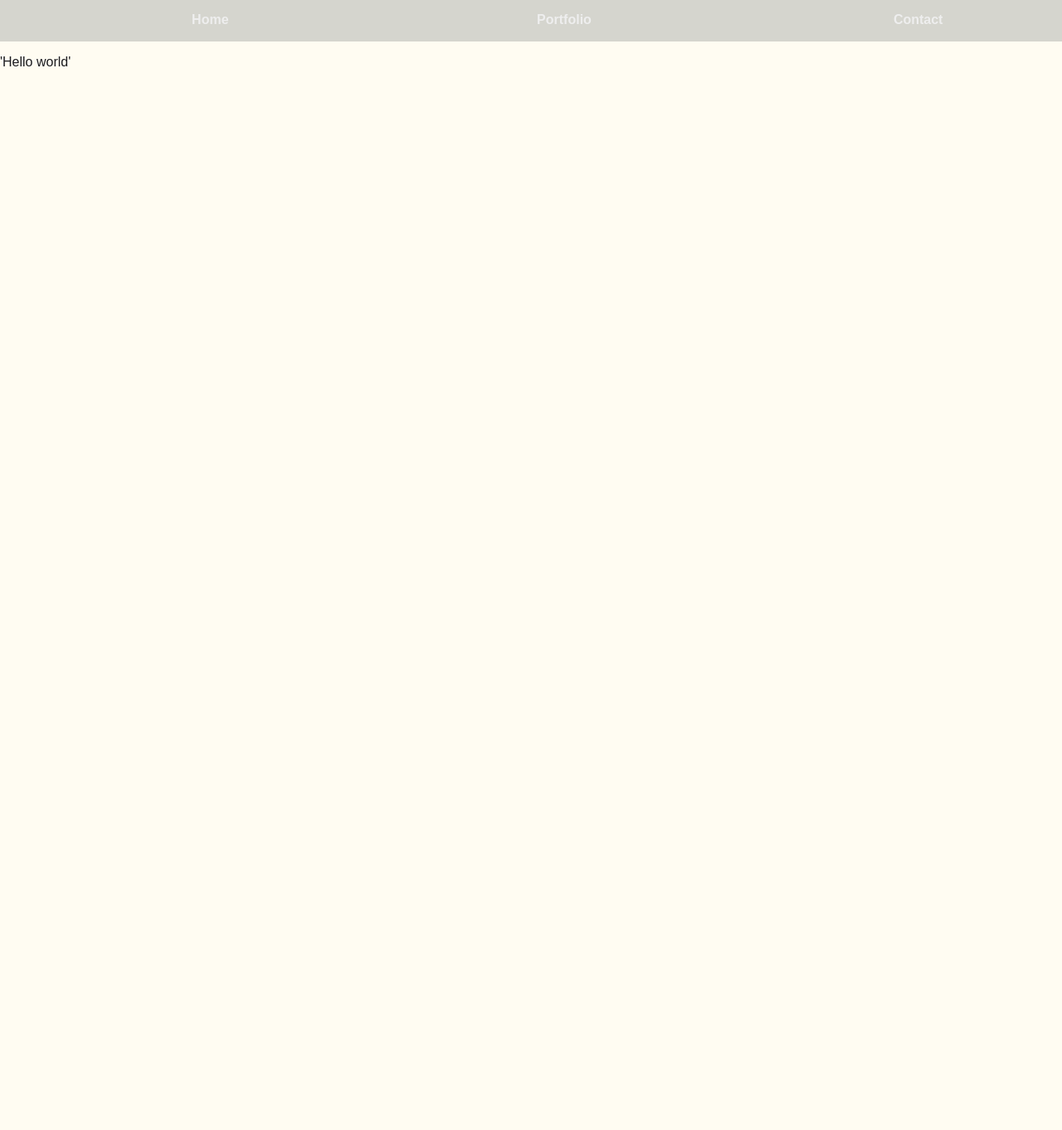
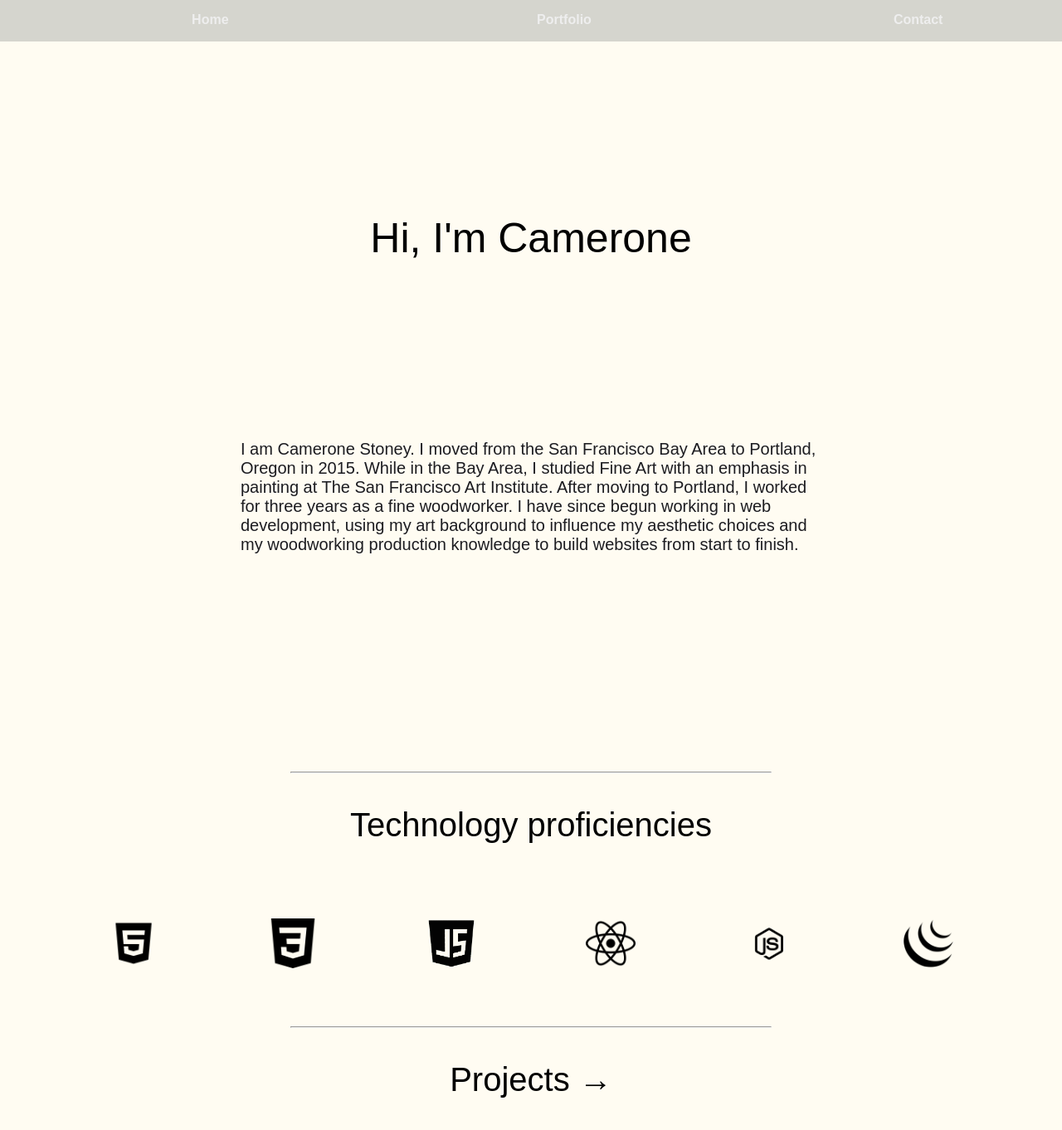
Before and after one commit to Cjstoney/portfolio_react, a React (Create React App) app: page / in a window 1280 px wide. Shown: the top 1362 px of the page at 83% size. Before the commit the page ends 800 px from the top, so only its background shows below. Built offline with nearby package versions, Linux system fonts and the light colour scheme.

Commit message:
refactor: import fixes

```diff
--- a/src/components/details/about/about.js
+++ b/src/components/details/about/about.js
@@ -1,7 +1,7 @@
 import React from "react";
 import { Link } from "react-router-dom";
 import techCards from "../../../techcards.json";
-import TechsComp from "../components/techsComp";
+import TechsComp from "../../../components/parts/technologies/techsComp";
 import "./about.css";
 
 const About = () => {
@@ -19,13 +19,14 @@ const About = () => {
         </p>
       </div>
       <hr className="break"></hr>
-      <p className="tech-header">Tecnology proficiencies</p>
+      <p className="tech-header">Technology proficiencies</p>
       <ul className="proficiencies">
         {techCards.map((data) => (
           <TechsComp
             id={data.id}
             image={data.image}
             technology={data.technology}
+            key={data.id}
           />
         ))}
       </ul>
--- a/src/pages/home/home.js
+++ b/src/pages/home/home.js
@@ -1,24 +1,24 @@
 import React, { useState, useEffect } from "react";
+import About from "../../components/details/about/about";
 import "./home.css";
 
 const Home = () => {
   const [loading, setLoading] = useState(true);
 
   useEffect(() => {
-    setTimeout(() => setLoading(false), 6000);
+    setTimeout(() => setLoading(false), 1000);
   }, []);
 
   return (
     <>
       {loading === false ? (
-        <div id="landing-section">
-          {/* <figure id='thumbnail'>
-                <img id='woodsImage' alt='woods' src='../../images/woods2_copy.png'></img>
-            </figure> */}
-          <div className="text-container">
-            <p className="static-text">Hi, I'm Camerone</p>
+        <div>
+          <div id="landing-section">
+            <div className="text-container">
+              <p className="static-text">Hi, I'm Camerone</p>
+            </div>
           </div>
-          <div id="overlay"></div>
+          <About />
         </div>
       ) : (
         <div>
--- a/src/pages/portfolio/portfolio.js
+++ b/src/pages/portfolio/portfolio.js
@@ -1,5 +1,5 @@
 import React from "react";
-import PortfolioCard from "../components/portfolioCard";
+import PortfolioCard from "../../components/parts/portfolioCard/portfolioCard";
 import cards from "../../cards.json";
 import "./portfolio.css";
 
```
